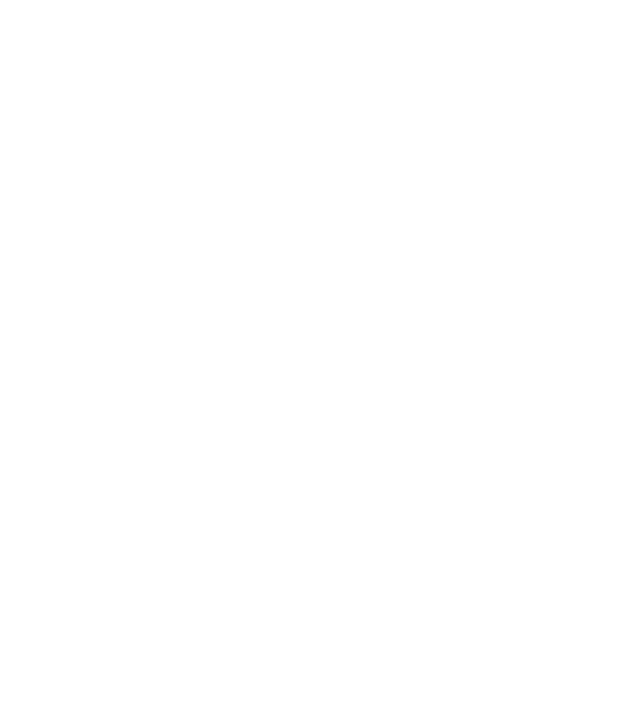
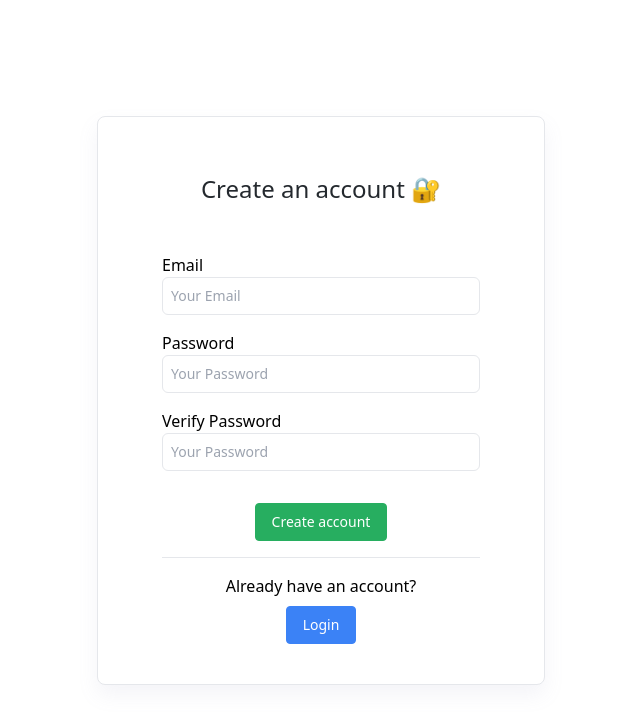
Before and after one commit to Dgiulian/Restorant-Review, a React (Create React App) app in the folder client/: page /register in a window 1280 px wide. Shown: the top 724 px of the page, without its empty margins (319-959 px from the left). Built offline with nearby package versions, Linux system fonts and the light colour scheme.

Commit message:
feat: Add register screen

```diff
--- a/client/src/App.tsx
+++ b/client/src/App.tsx
@@ -2,12 +2,14 @@
 import { BrowserRouter as Router, Switch, Route } from 'react-router-dom';
 import HomePage from './views/home';
 import LoginPage from './views/login';
+import RegisterPage from './views/register';
 
 function App() {
   return (
     <Router>
       <Switch>
         <Route path="/login" exact component={LoginPage} />
+        <Route path="/register" exact component={RegisterPage} />
         <Route path="/" exact component={HomePage} />
       </Switch>
     </Router>
--- /dev/null
+++ b/client/src/views/register.tsx
@@ -0,0 +1,69 @@
+import React, { ReactElement } from 'react';
+import { Link } from 'react-router-dom';
+import {
+  Input,
+  PrimaryButton,
+  SecondaryButton,
+} from '../components/FormElements';
+
+interface FormElements extends HTMLFormControlsCollection {
+  email: HTMLInputElement;
+  password: HTMLInputElement;
+}
+interface LoginFormElement extends HTMLFormElement {
+  readonly elements: FormElements;
+}
+
+function RegisterPage(): ReactElement {
+  const handleFormSubmit = (e: React.FormEvent<LoginFormElement>) => {
+    e.preventDefault();
+
+    let email = e.currentTarget.elements.email?.value;
+    let password = e.currentTarget.elements.password?.value;
+
+    console.log(email, password);
+  };
+  return (
+    <div className="h-screen flex bg-gray-bg1">
+      <div className="w-full max-w-md m-auto bg-white rounded-lg border border-primaryBorder shadow-default py-10 px-16">
+        <h1 className="text-2xl font-medium text-primary mt-4 mb-12 text-center">
+          Create an account 🔐
+        </h1>
+
+        <form onSubmit={handleFormSubmit}>
+          <div>
+            <label htmlFor="email">Email</label>
+            <Input type="email" id="email" placeholder="Your Email" />
+          </div>
+          <div>
+            <label htmlFor="password">Password</label>
+            <Input type="password" id="password" placeholder="Your Password" />
+          </div>
+          <div>
+            <label htmlFor="password">Verify Password</label>
+            <Input
+              type="password-2"
+              id="password-2"
+              placeholder="Your Password"
+            />
+          </div>
+
+          <div className="flex justify-center items-center mt-4">
+            <PrimaryButton>Create account</PrimaryButton>
+          </div>
+          <hr className="border-gray-200  my-4" />
+          <div className="flex flex-col justify-center items-center mt-4">
+            <p className="mb-2">Already have an account?</p>
+            <Link
+              className="bg-blue-500 py-2 px-4 text-sm text-white rounded border border-blue-500 focus:outline-none focus:border-blue-dark"
+              to="/login"
+            >
+              Login
+            </Link>
+          </div>
+        </form>
+      </div>
+    </div>
+  );
+}
+export default RegisterPage;
```
